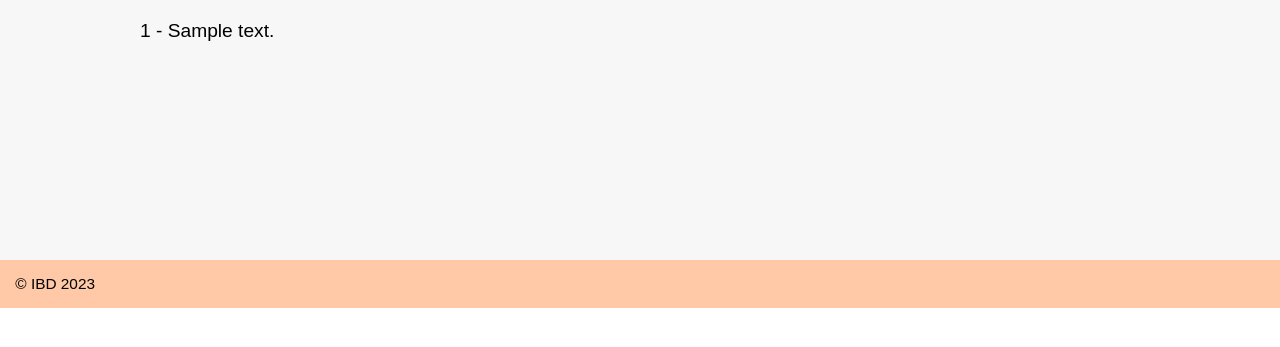
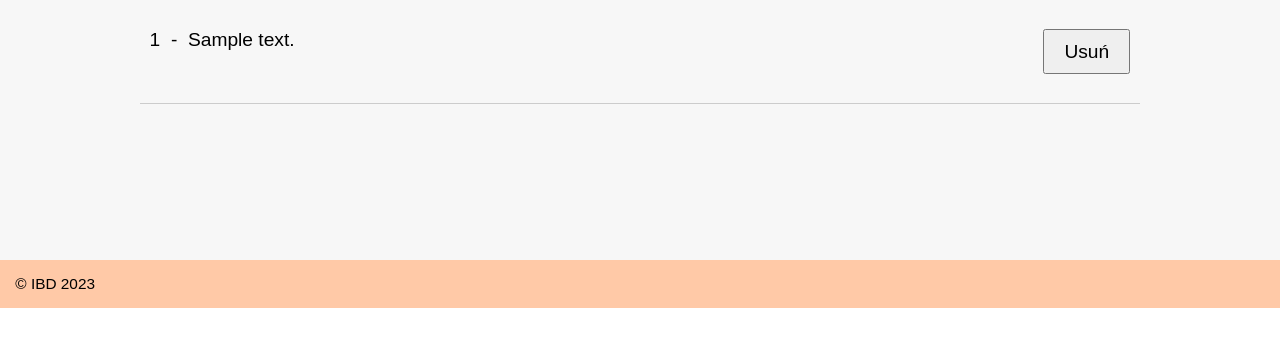
Before and after one commit to robi1977/beginer_to_ninja, a PHP site: page /jokes in a window 1280 px wide. Shown: the part 265-612 px from the top of the page. Run offline with PHP 8.4, Linux system fonts and the light colour scheme; tables that the repository leaves empty or names only in its code hold one stand-in row (values such as "Sample post").

Commit message:
Dodanie mozliwosci usuwania i aktualizacja css

```diff
--- a/websites/default/public/jokes.php
+++ b/websites/default/public/jokes.php
@@ -3,11 +3,11 @@
 try {
     $pdo = new PDO('mysql:host=mysql;dbname=ijdb;charset=utf8mb4','ijdbuser', 'tajemnica');
 
-    $sql = 'SELECT * FROM `joke`';
+    $sql = 'SELECT `id`, `joketext` FROM `joke`';
     $results = $pdo->query($sql);
 
     while ($row = $results->fetch()) {
-        $jokes[] = $row['id'].' - '.$row['joketext'];
+        $jokes[] = ['id' => $row['id'], 'joketext' => $row['joketext']];
     }
 
     $title = 'Lista dowcipów';
--- a/websites/default/public/style.css
+++ b/websites/default/public/style.css
@@ -21,3 +21,19 @@ input, label, select, textarea {float: left; width: 15em; margin-bottom: 1em;  p
 label {clear: left; padding: 0; margin: 0;}
 input[type="submit"] {margin-left: 15em; width: auto; padding: 0.5em 1em; clear: both; font-size: 1em;}
 form {overflow: auto; clear: both; display: block;}
+
+blockquote {
+    display: table;
+    margin-bottom: 1em;
+    border-bottom: 1px solid #ccc;
+    padding: 0.5em;
+}
+blockquote p {
+    display: table-cell;
+    width: 90%;
+    vertical-align: top;
+}
+blockquote form {
+    display: table-cell;
+    width: 10%;
+}
--- a/websites/default/templates/jokes.html.php
+++ b/websites/default/templates/jokes.html.php
@@ -1,7 +1,13 @@
 <?php foreach($jokes as $joke): ?>
     <blockquote>
         <p>
-        <?=htmlspecialchars($joke, ENT_QUOTES, 'UTF-8')?>
+        <?=htmlspecialchars($joke['id'], ENT_QUOTES, 'UTF-8')?>
+        &nbsp;-&nbsp;
+        <?=htmlspecialchars($joke['joketext'], ENT_QUOTES, 'UTF-8')?>
+        <form action="deletejoke.php" method="POST">
+            <input type="hidden" name="id" value="<?=$joke['id']?>" />
+            <input type="submit" value="Usuń" />
+        </form>
         </p>
     </blockquote>
 <?php endforeach; ?>
```
Also changed, not shown: websites/default/public/deletejoke.php (added, +18 -0 lines).
